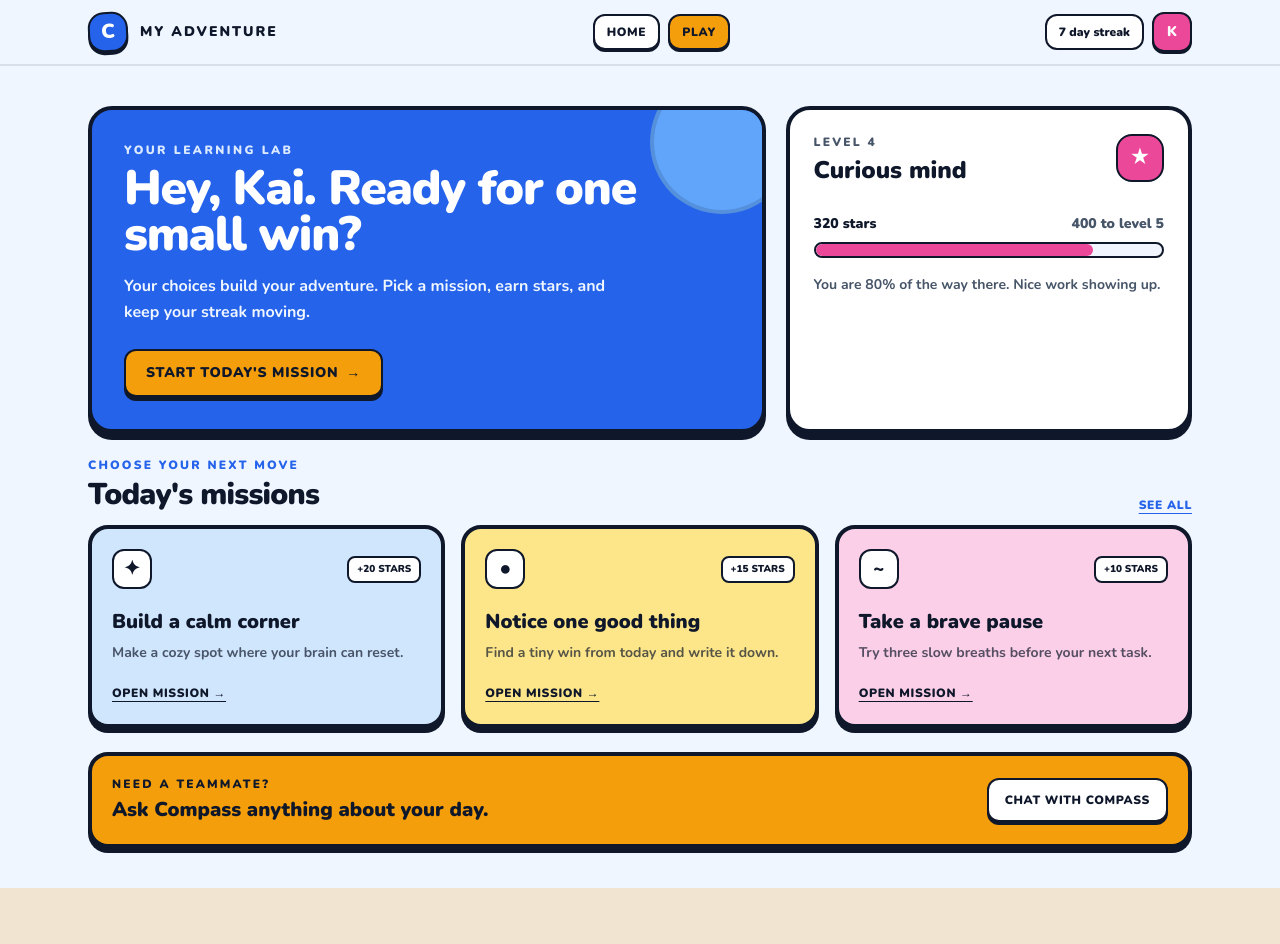
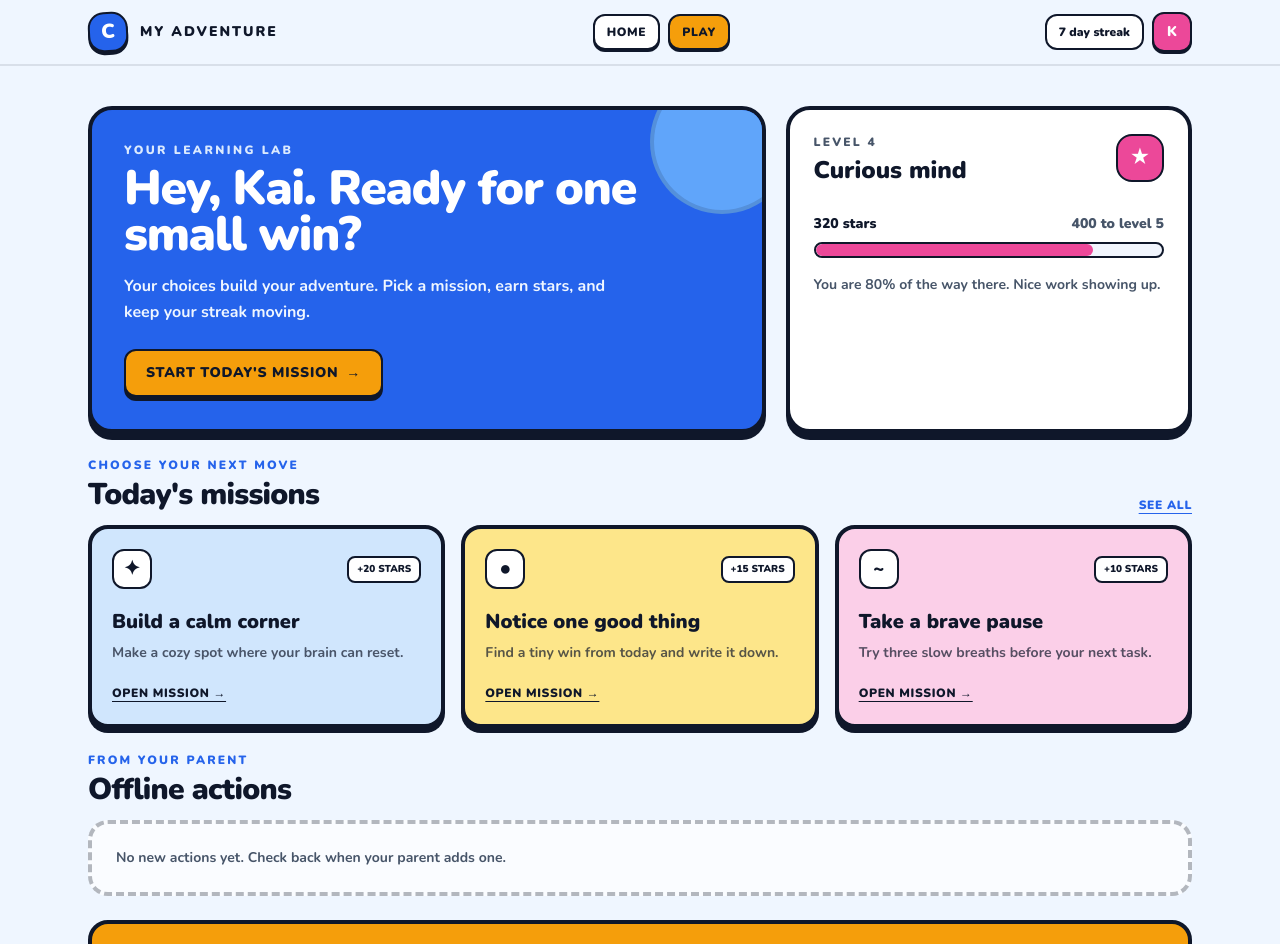
Before and after one commit to tayzonhannah/appcon2026-team-06-ai-application, a Next.js app in the folder team-06/: page /kid in a window 1280 px wide. Shown: the top 944 px of the page. Before the commit the page ends 888 px from the top, so only its background shows below. Built offline with nearby package versions, Linux system fonts and the light colour scheme.

Commit message:
Add growth action management with local storage integration and update challenge page

```diff
--- a/team-06/app/(dashboard)/challenge/page.tsx
+++ b/team-06/app/(dashboard)/challenge/page.tsx
@@ -1,6 +1,7 @@
 "use client";
 
 import { FormEvent, useState } from "react";
+import { GrowthAction, saveGrowthAction } from "@/lib/growth-store";
 
 interface Challenge {
   name: string;
@@ -9,21 +10,14 @@ interface Challenge {
   timeline: string;
 }
 
-interface Action {
-  name: string;
-  description: string;
-  definitionOfDone: string;
-  status: "active" | "complete";
-}
-
 const timelineOptions = ["1 week", "2 weeks", "1 month", "Custom timeline"];
 
 export default function ChallengePage() {
   const [actionName, setActionName] = useState("");
   const [actionDescription, setActionDescription] = useState("");
   const [definitionOfDone, setDefinitionOfDone] = useState("");
-  const [actionStatus, setActionStatus] = useState<Action["status"]>("active");
-  const [activeAction, setActiveAction] = useState<Action | null>(null);
+  const [actionStatus, setActionStatus] = useState<GrowthAction["status"]>("active");
+  const [activeAction, setActiveAction] = useState<GrowthAction | null>(null);
   const [name, setName] = useState("");
   const [description, setDescription] = useState("");
   const [milestones, setMilestones] = useState(["", ""]);
@@ -52,12 +46,18 @@ export default function ChallengePage() {
 
   const handleActionSubmit = (event: FormEvent<HTMLFormElement>) => {
     event.preventDefault();
-    setActiveAction({
+    const action: GrowthAction = {
+      id: `action-${Date.now()}`,
+      childId: "kid-101",
       name: actionName.trim(),
       description: actionDescription.trim(),
       definitionOfDone: definitionOfDone.trim(),
       status: actionStatus,
-    });
+      progress: "assigned",
+      createdAt: new Date().toISOString(),
+    };
+    saveGrowthAction(action);
+    setActiveAction(action);
   };
 
   return (
--- a/team-06/app/(kid)/kid/page.tsx
+++ b/team-06/app/(kid)/kid/page.tsx
@@ -1,4 +1,12 @@
+"use client";
+
 import Link from "next/link";
+import { useSyncExternalStore } from "react";
+import {
+  readGrowthActions,
+  submitGrowthAction,
+  subscribeToGrowthActions,
+} from "@/lib/growth-store";
 
 const missions = [
   {
@@ -25,6 +33,12 @@ const missions = [
 ];
 
 export default function KidHomePage() {
+  const actions = useSyncExternalStore(
+    subscribeToGrowthActions,
+    readGrowthActions,
+    () => [],
+  ).filter((action) => action.childId === "kid-101" && action.status === "active");
+
   return (
     <div className="my-auto space-y-6">
       <section className="grid gap-5 lg:grid-cols-[1.25fr_0.75fr]">
@@ -93,6 +107,41 @@ export default function KidHomePage() {
         </div>
       </section>
 
+      <section>
+        <div className="mb-3">
+          <p className="text-xs font-black uppercase tracking-[0.18em] text-[#2563EB]">From your parent</p>
+          <h2 className="mt-1 text-2xl font-black tracking-tight sm:text-3xl">Offline actions</h2>
+        </div>
+        {actions.length === 0 ? (
+          <div className="rounded-[20px] border-4 border-dashed border-[#0F172A]/30 bg-white/70 p-6 text-sm font-bold text-[#475569]">
+            No new actions yet. Check back when your parent adds one.
+          </div>
+        ) : (
+          <div className="grid gap-4 md:grid-cols-2">
+            {actions.map((action) => (
+              <article key={action.id} className="rounded-[20px] border-4 border-[#0F172A] bg-white p-5 shadow-[0_5px_0_#0F172A]">
+                <div className="flex items-start justify-between gap-3">
+                  <h3 className="text-xl font-black leading-tight">{action.name}</h3>
+                  <span className="shrink-0 rounded-lg border-2 border-[#0F172A] bg-[#D0E6FD] px-2 py-1 text-[10px] font-black uppercase">Assigned</span>
+                </div>
+                <p className="mt-3 text-sm font-bold leading-relaxed text-[#475569]">{action.description}</p>
+                <div className="mt-4 rounded-xl border-2 border-[#0F172A]/20 bg-[#EFF6FF] p-3">
+                  <p className="text-[10px] font-black uppercase tracking-wider text-[#475569]">How you finish it</p>
+                  <p className="mt-1 text-sm font-black">{action.definitionOfDone}</p>
+                </div>
+                <button
+                  type="button"
+                  onClick={() => submitGrowthAction(action.id)}
+                  className="mt-4 w-full rounded-xl border-2 border-[#0F172A] bg-[#EC4899] px-4 py-3 text-xs font-black uppercase tracking-wider text-white shadow-[0_3px_0_#0F172A] transition hover:-translate-y-0.5 focus:outline-none focus:ring-4 focus:ring-[#EC4899]/30"
+                >
+                  Submit for parent review
+                </button>
+              </article>
+            ))}
+          </div>
+        )}
+      </section>
+
       <section className="flex flex-col items-start justify-between gap-4 rounded-[20px] border-4 border-[#0F172A] bg-[#F59E0B] p-5 shadow-[0_5px_0_#0F172A] sm:flex-row sm:items-center">
         <div>
           <p className="text-xs font-black uppercase tracking-[0.18em]">Need a teammate?</p>
--- a/team-06/components/top-nav.tsx
+++ b/team-06/components/top-nav.tsx
@@ -1,4 +1,3 @@
-<<<<<<< HEAD
 "use client";
 
 import Link from "next/link";
@@ -142,6 +141,3 @@ export function TopNav() {
     </header>
   );
 }
-=======
-export { SideNav as TopNav, SideNav } from "./side-nav";
->>>>>>> origin/main
--- /dev/null
+++ b/team-06/lib/growth-store.ts
@@ -0,0 +1,71 @@
+export type ActionStatus = "active" | "complete";
+export type ActionProgress = "assigned" | "submitted";
+
+export interface GrowthAction {
+  id: string;
+  childId: string;
+  name: string;
+  description: string;
+  definitionOfDone: string;
+  status: ActionStatus;
+  progress: ActionProgress;
+  createdAt: string;
+}
+
+export const GROWTH_ACTIONS_KEY = "conscious-future-growth-actions";
+export const GROWTH_ACTIONS_EVENT = "conscious-future-growth-actions-updated";
+
+let cachedActionsRaw: string | null = null;
+let cachedActions: GrowthAction[] = [];
+
+export function readGrowthActions(): GrowthAction[] {
+  if (typeof window === "undefined") return [];
+
+  const savedActions = window.localStorage.getItem(GROWTH_ACTIONS_KEY);
+  if (savedActions === cachedActionsRaw) return cachedActions;
+  if (!savedActions) {
+    cachedActionsRaw = null;
+    cachedActions = [];
+    return cachedActions;
+  }
+
+  try {
+    cachedActionsRaw = savedActions;
+    cachedActions = JSON.parse(savedActions) as GrowthAction[];
+    return cachedActions;
+  } catch {
+    cachedActionsRaw = savedActions;
+    cachedActions = [];
+    return [];
+  }
+}
+
+export function saveGrowthAction(action: GrowthAction) {
+  const actions = readGrowthActions().filter((current) => current.id !== action.id);
+  const nextActions = [action, ...actions];
+  const serialized = JSON.stringify(nextActions);
+  cachedActionsRaw = serialized;
+  cachedActions = nextActions;
+  window.localStorage.setItem(GROWTH_ACTIONS_KEY, serialized);
+  window.dispatchEvent(new Event(GROWTH_ACTIONS_EVENT));
+}
+
+export function submitGrowthAction(actionId: string) {
+  const actions = readGrowthActions().map((action) =>
+    action.id === actionId ? { ...action, progress: "submitted" as const } : action,
+  );
+  const serialized = JSON.stringify(actions);
+  cachedActionsRaw = serialized;
+  cachedActions = actions;
+  window.localStorage.setItem(GROWTH_ACTIONS_KEY, serialized);
+  window.dispatchEvent(new Event(GROWTH_ACTIONS_EVENT));
+}
+
+export function subscribeToGrowthActions(onChange: () => void) {
+  window.addEventListener("storage", onChange);
+  window.addEventListener(GROWTH_ACTIONS_EVENT, onChange);
+  return () => {
+    window.removeEventListener("storage", onChange);
+    window.removeEventListener(GROWTH_ACTIONS_EVENT, onChange);
+  };
+}
```
